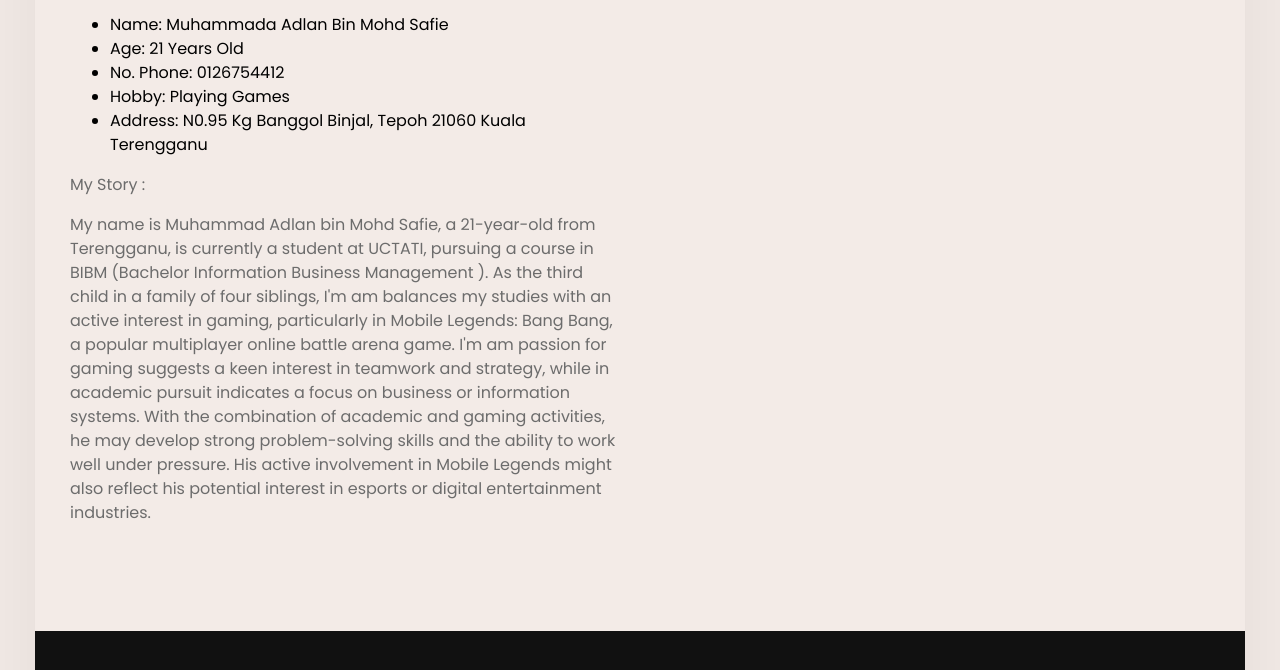
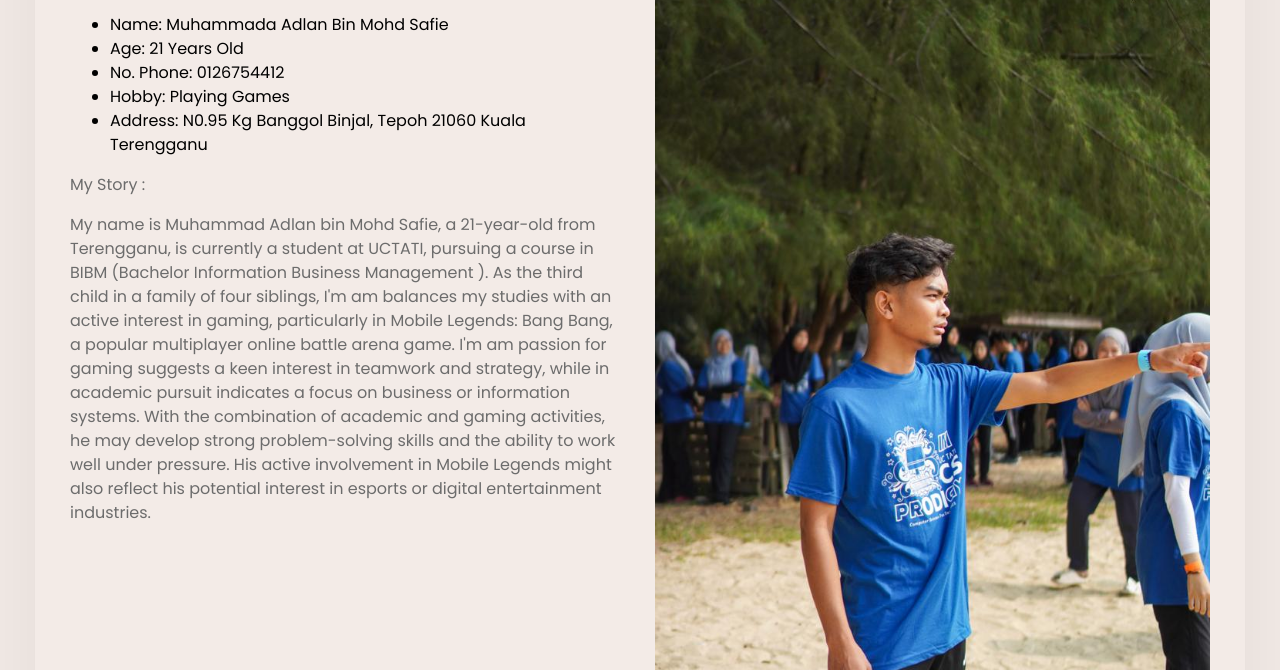
Before and after one commit to adlan111/Personal-Page, a plain HTML site: page about.html in a window 1280 px wide. Shown: the part 276-946 px from the top of the page. Drawn offline with nearby package versions, Linux system fonts and the light colour scheme; some packages are replaced by stand-ins of ours.

Commit message:
Update about.html

```diff
--- a/about.html
+++ b/about.html
@@ -113,7 +113,7 @@
           </div>
           <div class="col-md-6">
             <div class="img-box">
-               <img src="../../../../Downloads/WhatsApp Image 2024-09-24 at 16.06.59_f794f4ac.jpg" alt="">
+               <img src="images/pantai.jpg" alt="">
 
 			 <p data_temp_dwid="0"><a href="#section" data_temp_dwid="1">Go To Now</a> </p>
 
```
